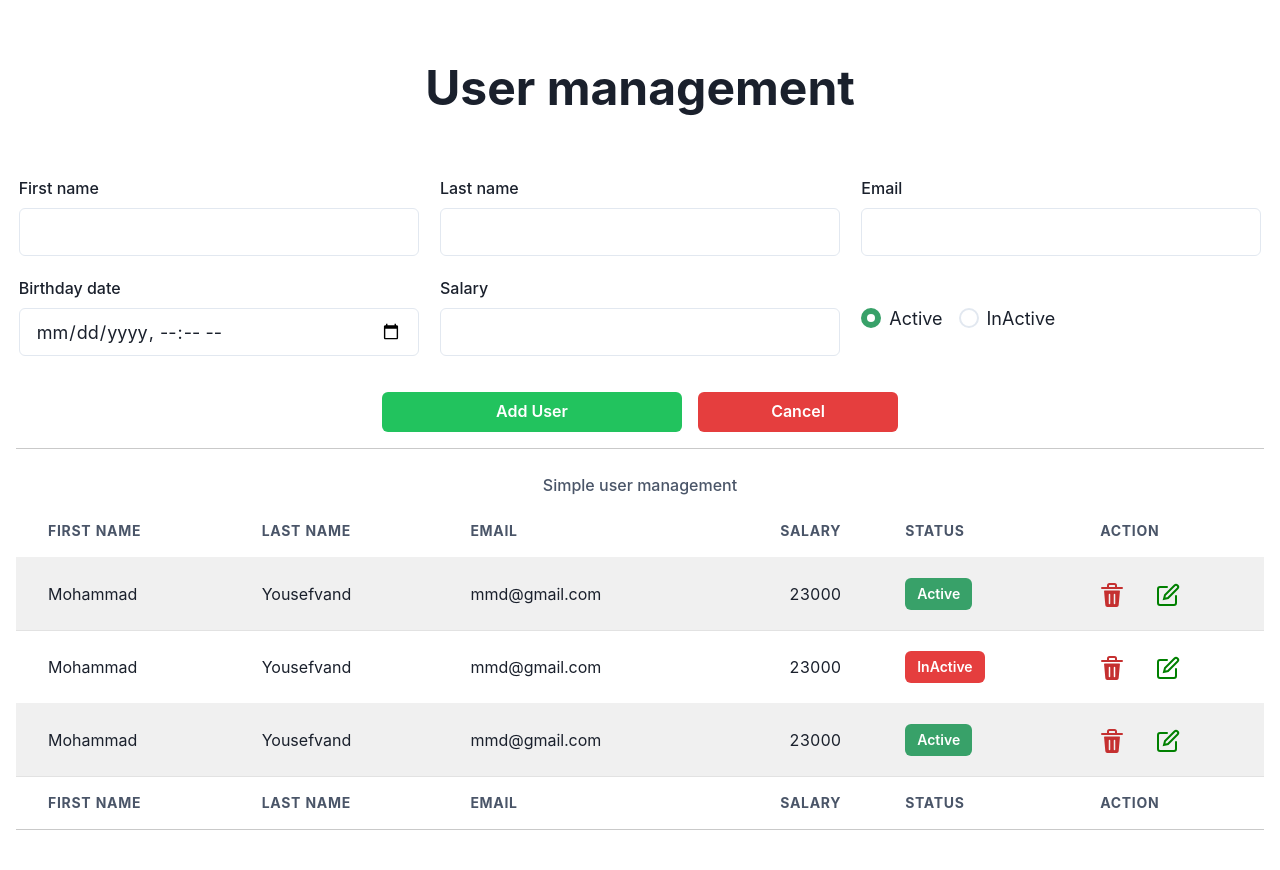
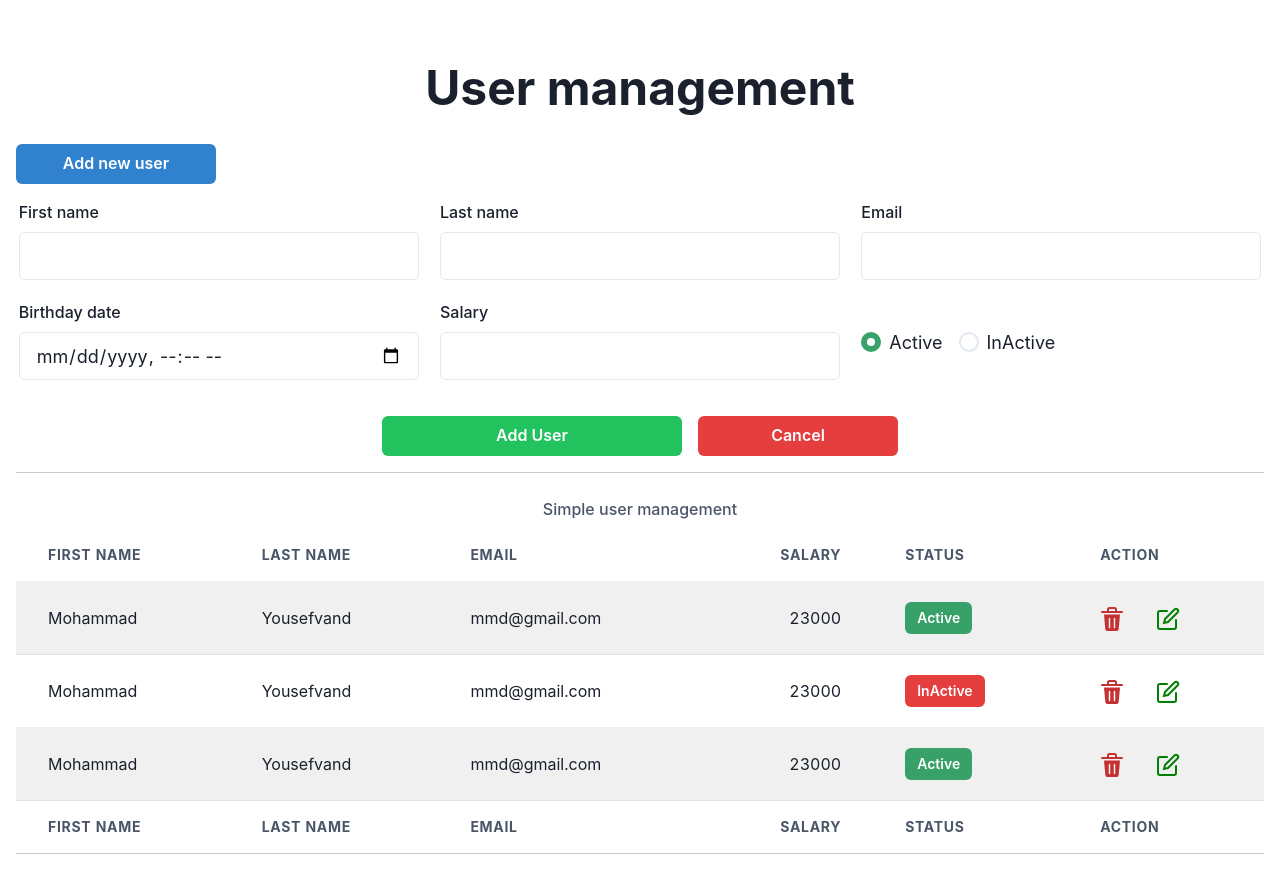
Before and after one commit to blackvoidx/User-management, a Next.js app: page / in a window 1280 px wide. Before the commit the page ends 846 px from the top, so only its background shows below. Built offline with nearby package versions, Linux system fonts and the light colour scheme.

Commit message:
feat: add toggle form button

```diff
--- a/components/AddUserForm.tsx
+++ b/components/AddUserForm.tsx
@@ -40,7 +40,7 @@ const AddUserForm = () => {
             }}>
             <Form>
                 <Flex
-                    marginTop="16"
+                    marginTop={4}
                     flexWrap='wrap'
                     justifyContent="space-around"
                     alignItems="center"
--- a/pages/index.tsx
+++ b/pages/index.tsx
@@ -1,5 +1,5 @@
 import Head from 'next/head'
-import { Container, Heading } from '@chakra-ui/react'
+import { Container, Heading, Button } from '@chakra-ui/react'
 import AddUserForm from '../components/AddUserForm'
 import UserList from '../components/UserList'
 
@@ -12,8 +12,14 @@ export default function Home() {
         <meta name="viewport" content="width=device-width, initial-scale=1" />
         <link rel="icon" href="/favicon.ico" />
       </Head>
-      <Container maxW="8xl" bg="whiteAlpha.300" paddingTop={'16'} centerContent>
-        <Heading as="h2" size="2xl">User management</Heading>
+      <Container maxW="8xl" bg="whiteAlpha.300" paddingTop={'16'} >
+        <Heading as="h2" size="2xl" textAlign="center">User management</Heading>
+        <Button
+          width={{ base: "200px", "md": "200px" }}
+          marginTop={8}
+          colorScheme='blue'>
+          Add new user
+        </Button>
         <AddUserForm />
         <UserList />
       </Container>
```
